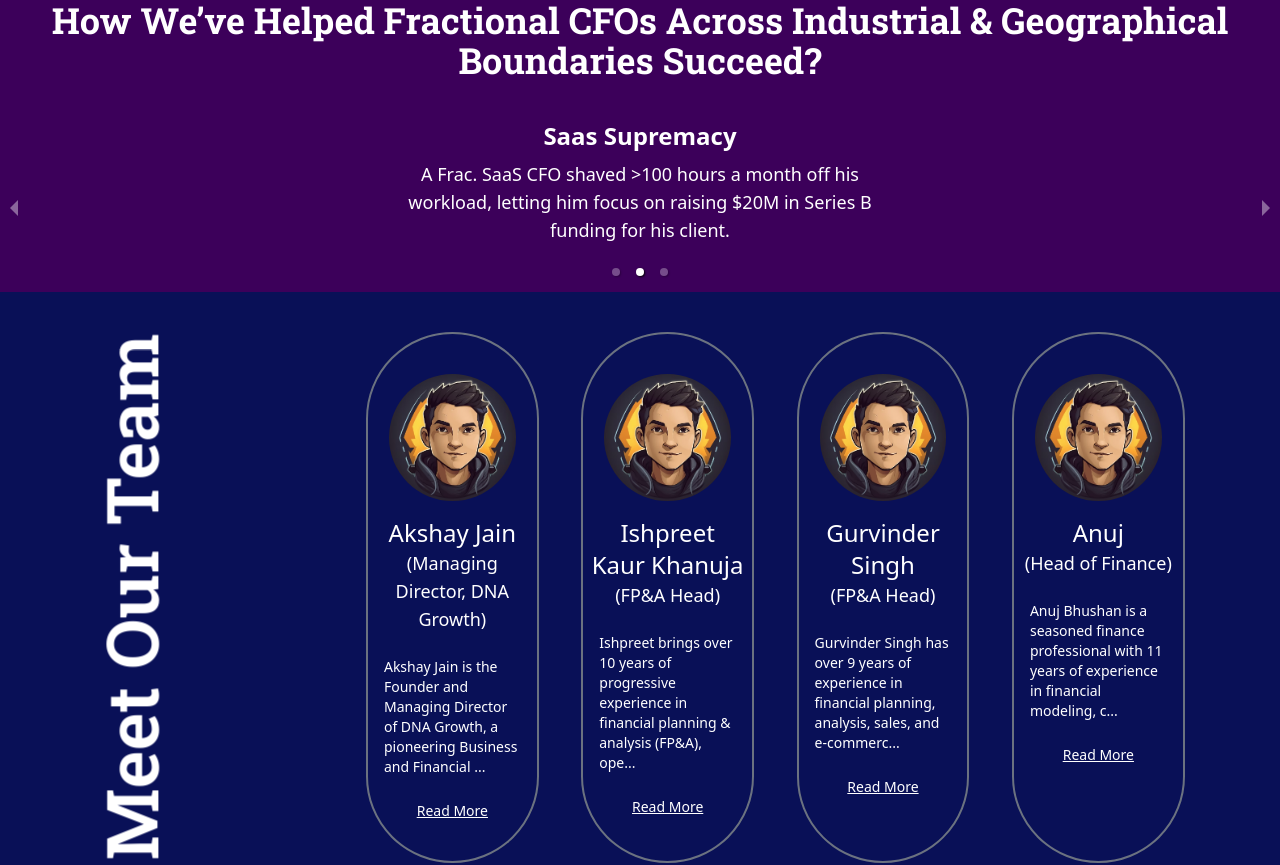
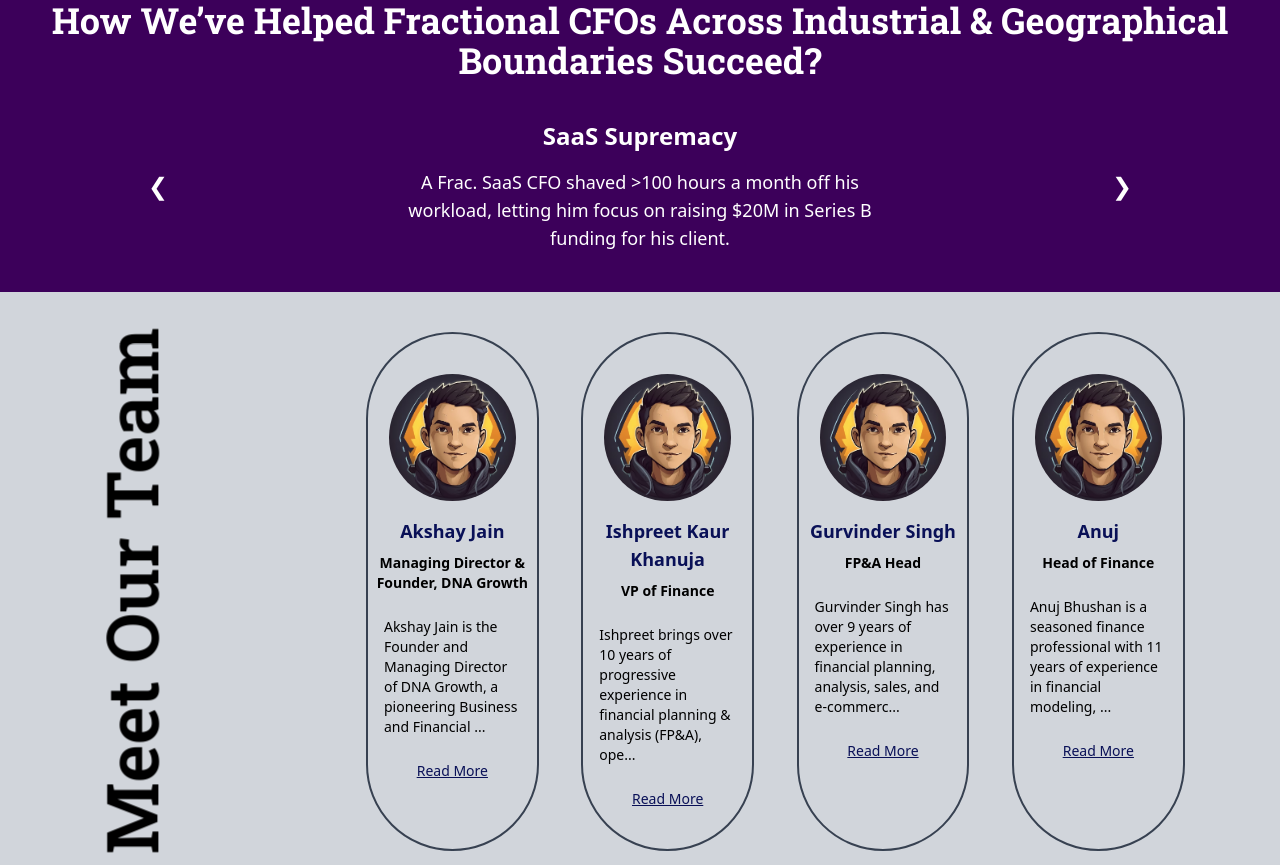
Before and after one commit to vikassinghDnaGrowth/DNA-Growth, a React (Vite) app: page / in a window 1280 px wide. Shown: the part 5000-5865 px from the top of the page. Built offline with nearby package versions, Linux system fonts and the light colour scheme.

Commit message:
in sm device image overlap the  border

```diff
--- a/src/section/Carousel.jsx
+++ b/src/section/Carousel.jsx
@@ -1,25 +1,96 @@
-import React from "react";
-import { Carousel } from "react-responsive-carousel";
-import "react-responsive-carousel/lib/styles/carousel.min.css";
+// import React from "react";
+// import { Carousel } from "react-responsive-carousel";
+// import "react-responsive-carousel/lib/styles/carousel.min.css";
 
-const Carousels = () => {
+// const Carousels = () => {
+//   const data = [
+//     {
+//       title: "Tech tranformation",
+//       description:
+//         "A tech-focused fractional CFO tripled his client base in 8 months after offloading bookkeeping and FP&A to our team.",
+//       titleColor: "text-white",
+//       descriptionColor: "white",
+//     },
+//     {
+//       title: "Saas supremacy",
+//       description:
+//         "A Frac. SaaS CFO shaved >100 hours a month off his workload, letting him focus on raising $20M in Series B funding for his client.",
+//       titleColor: "text-white",
+//       descriptionColor: "white",
+//     },
+//     {
+//       title: "Professional services Success",
+//       description:
+//         "After automating their financial processes with us, a Fractional CFO saved $500K annually for their e-commerce client, boosting retention and profitability.",
+//       titleColor: "text-white",
+//       descriptionColor: "white",
+//     },
+//   ];
+
+//   return (
+//     <>
+//       <div className="text-xl md:text-4xl font-roboto-slab leading-normal font-bold  flex justify-center bg-[#3c005a] py-10 px-2">
+//         <h1 className="  font-roboto-slab text-center capitalize  text-white">
+//           How We’ve Helped Fractional CFOs Across Industrial & geographical
+//           boundaries Succeed?
+//         </h1>
+//       </div>
+//       <Carousel
+//         className="w-full bg-[#3c005a] h-auto "
+//         showStatus={false}
+//         showThumbs={false}
+//         showArrows={true}
+//         infiniteLoop={true}
+//         autoPlay={true}
+//         stopOnHover={true}
+//         swipeable={true}
+//         dynamicHeight={true}
+//         interval={5000} // Set interval for autoplay
+//       >
+//         {data.map((item, index) => (
+//           <div key={index} className="w-full flex justify-center pb-12">
+//             <div className="flex flex-col w-full max-w-lg px-4 ">
+//               <h1
+//                 className={`text-2xl font-bold ${item.titleColor}  text-center capitalize`}
+//               >
+//                 {item.title}
+//               </h1>
+//               <p
+//                 className={`mt-2 text-lg text-${item.descriptionColor} text-center `}
+//               >
+//                 {item.description}
+//               </p>
+//             </div>
+//           </div>
+//         ))}
+//       </Carousel>
+//     </>
+//   );
+// };
+
+// export default Carousels;
+
+import React, { useState, useEffect } from "react";
+
+const Carousel = () => {
+  const [currentIndex, setCurrentIndex] = useState(0);
   const data = [
     {
-      title: "Tech tranformation",
+      title: "Tech Transformation",
       description:
         "A tech-focused fractional CFO tripled his client base in 8 months after offloading bookkeeping and FP&A to our team.",
       titleColor: "text-white",
       descriptionColor: "white",
     },
     {
-      title: "Saas supremacy",
+      title: "SaaS Supremacy",
       description:
         "A Frac. SaaS CFO shaved >100 hours a month off his workload, letting him focus on raising $20M in Series B funding for his client.",
       titleColor: "text-white",
       descriptionColor: "white",
     },
     {
-      title: "Professional services Success",
+      title: "Professional Services Success",
       description:
         "After automating their financial processes with us, a Fractional CFO saved $500K annually for their e-commerce client, boosting retention and profitability.",
       titleColor: "text-white",
@@ -27,138 +98,67 @@ const Carousels = () => {
     },
   ];
 
+  // Change slide every 5 seconds
+  useEffect(() => {
+    const interval = setInterval(() => {
+      setCurrentIndex((prevIndex) => (prevIndex + 1) % data.length);
+    }, 5000);
+    return () => clearInterval(interval); // Clean up interval on component unmount
+  }, [data.length]);
+
+  // Navigate to the previous slide
+  const prevSlide = () => {
+    setCurrentIndex((prevIndex) =>
+      prevIndex === 0 ? data.length - 1 : prevIndex - 1
+    );
+  };
+
+  // Navigate to the next slide
+  const nextSlide = () => {
+    setCurrentIndex((prevIndex) => (prevIndex + 1) % data.length);
+  };
+
   return (
-    <>
-      <div className="text-xl md:text-4xl font-roboto-slab leading-normal font-bold  flex justify-center bg-[#3c005a] py-10 px-2">
-        <h1 className="  font-roboto-slab text-center capitalize  text-white">
-          How We’ve Helped Fractional CFOs Across Industrial & geographical
-          boundaries Succeed?
+    <div className="bg-[#3c005a] py-10 px-2">
+      <div className="text-xl md:text-4xl font-roboto-slab leading-normal font-bold text-center text-white mb-10">
+        <h1 className="capitalize">
+          How We’ve Helped Fractional CFOs Across Industrial & Geographical
+          Boundaries Succeed?
         </h1>
       </div>
-      <Carousel
-        className="w-full bg-[#3c005a] h-auto "
-        showStatus={false}
-        showThumbs={false}
-        showArrows={true}
-        infiniteLoop={true}
-        autoPlay={true}
-        stopOnHover={true}
-        swipeable={true}
-        dynamicHeight={true}
-        interval={5000} // Set interval for autoplay
+
+      <div className="relative max-w-5xl mx-auto ">
+        <div className="flex justify-center ">
+          <div className="flex flex-col w-full max-w-lg px-4 text-center">
+            <h1
+              className={`text-2xl font-bold ${data[currentIndex].titleColor} capitalize mb-4`}
             >
-        {data.map((item, index) => (
-          <div key={index} className="w-full flex justify-center pb-12">
-            <div className="flex flex-col w-full max-w-lg px-4 ">
-              <h1
-                className={`text-2xl font-bold ${item.titleColor}  text-center capitalize`}
-              >
-                {item.title}
+              {data[currentIndex].title}
             </h1>
             <p
-                className={`mt-2 text-lg text-${item.descriptionColor} text-center `}
+              className={`text-lg text-${data[currentIndex].descriptionColor}`}
             >
-                {item.description}
+              {data[currentIndex].description}
             </p>
           </div>
         </div>
-        ))}
-      </Carousel>
-    </>
+
+        {/* Navigation Arrows */}
+        <button
+          onClick={prevSlide}
+          className="absolute top-1/2 left-2 transform -translate-y-1/2   text-white p-3 rounded-full text-2xl hover:bg-opacity-75"
+        >
+          &#10094;
+        </button>
+        <button
+          onClick={nextSlide}
+          className="absolute top-1/2 right-2 transform -translate-y-1/2 text-white p-3 rounded-full text-2xl hover:bg-opacity-75"
+        >
+          &#10095;
+        </button>
+      </div>
+    </div>
   );
 };
 
-export default Carousels;
-
-// import React, { useState, useEffect } from "react";
-
-// const Carousel = () => {
-//   const [currentIndex, setCurrentIndex] = useState(0);
-//   const data = [
-//     {
-//       title: "Tech Transformation",
-//       description:
-//         "A tech-focused fractional CFO tripled his client base in 8 months after offloading bookkeeping and FP&A to our team.",
-//       titleColor: "text-white",
-//       descriptionColor: "white",
-//     },
-//     {
-//       title: "SaaS Supremacy",
-//       description:
-//         "A Frac. SaaS CFO shaved >100 hours a month off his workload, letting him focus on raising $20M in Series B funding for his client.",
-//       titleColor: "text-white",
-//       descriptionColor: "white",
-//     },
-//     {
-//       title: "Professional Services Success",
-//       description:
-//         "After automating their financial processes with us, a Fractional CFO saved $500K annually for their e-commerce client, boosting retention and profitability.",
-//       titleColor: "text-white",
-//       descriptionColor: "white",
-//     },
-//   ];
-
-//   // Change slide every 5 seconds
-//   useEffect(() => {
-//     const interval = setInterval(() => {
-//       setCurrentIndex((prevIndex) => (prevIndex + 1) % data.length);
-//     }, 5000);
-//     return () => clearInterval(interval); // Clean up interval on component unmount
-//   }, [data.length]);
-
-//   // Navigate to the previous slide
-//   const prevSlide = () => {
-//     setCurrentIndex((prevIndex) =>
-//       prevIndex === 0 ? data.length - 1 : prevIndex - 1
-//     );
-//   };
-
-//   // Navigate to the next slide
-//   const nextSlide = () => {
-//     setCurrentIndex((prevIndex) => (prevIndex + 1) % data.length);
-//   };
-
-//   return (
-//     <div className="bg-[#3c005a] py-10 px-2">
-//       <div className="text-xl md:text-4xl font-roboto-slab leading-normal font-bold text-center text-white mb-10">
-//         <h1 className="capitalize">
-//           How We’ve Helped Fractional CFOs Across Industrial & Geographical
-//           Boundaries Succeed?
-//         </h1>
-//       </div>
-
-//       <div className="relative max-w-5xl mx-auto">
-//         <div className="flex justify-center pb-12">
-//           <div className="flex flex-col w-full max-w-lg px-4 text-center">
-//             <h1
-//               className={`text-2xl font-bold ${data[currentIndex].titleColor} capitalize mb-4`}
-//             >
-//               {data[currentIndex].title}
-//             </h1>
-//             <p
-//               className={`text-lg text-${data[currentIndex].descriptionColor}`}
-//             >
-//               {data[currentIndex].description}
-//             </p>
-//           </div>
-//         </div>
-
-//         {/* Navigation Arrows */}
-//         <button
-//           onClick={prevSlide}
-//           className="absolute top-1/2 left-4 transform -translate-y-1/2   text-white p-3 rounded-full text-2xl hover:bg-opacity-75"
-//         >
-//           &#10094;
-//         </button>
-//         <button
-//           onClick={nextSlide}
-//           className="absolute top-1/2 right-4 transform -translate-y-1/2 text-white p-3 rounded-full text-2xl hover:bg-opacity-75"
-//         >
-//           &#10095;
-//         </button>
-//       </div>
-//     </div>
-//   );
-// };
-
-// export default Carousel;
+export default Carousel;
--- a/src/section/Team.jsx
+++ b/src/section/Team.jsx
@@ -89,13 +89,29 @@ import avatar from "../assets/avtar.avif";
 const teamMembers = [
   {
     name: "Akshay Jain",
-    title: "Managing Director, DNA Growth",
-    description: `Akshay Jain is the Founder and Managing Director of DNA Growth, a pioneering Business and Financial Planning Organization operational in the US, Canada, Dubai, and India (30+ countries). With a cross-functional team of 150+ experts made up of highly experienced CFOs, controllers, FP&A specialists, and financial consultants, Jain is able to streamline and deliver a finance & analytics capability that propels organizations to achieve their goals and beyond. He holds a postgraduate degree in Finance and Financial Management Services from The Institute of Chartered Accountants of India. With 12+ years of experience in business and financial consulting, his vision is to be clients’ trusted partners in sustainable long-term growth. Jain is further associated with The Seed Transformation Program (STP) by Stanford’s Graduate School of Business.`,
+    title: "Managing Director & Founder, DNA Growth",
+    description: `Akshay Jain is the Founder and Managing Director of DNA Growth, a
+pioneering Business and Financial Planning Organization operational in the
+US, Canada, Dubai, and India (30+ countries). With a cross-functional team
+of 150+ experts made up of highly experienced CFOs, controllers, FP&A
+specialists, and financial consultants, Jain is able to streamline and deliver a
+finance & analytics capability that propels organizations to achieve their
+goals and beyond.
+He holds a postgraduate degree in Finance and Financial Management
+Services from The Institute of Chartered Accountants of India. With 12+
+years of experience in business and financial consulting, his vision is to be
+clients’ trusted partners in sustainable long-term growth. Jain is further
+associated with The Seed Transformation Program (STP) by Stanford’s
+Graduate School of Business.
+`,
   },
   {
     name: "Ishpreet Kaur Khanuja",
-    title: "FP&A Head",
-    description: `Ishpreet brings over 10 years of progressive experience in financial planning & analysis (FP&A), operations, and product management across diverse industries. As Head of FP&A at DNA Growth, she has a proven track record of driving significant improvements in financial performance and operational efficiency for global clients, especially D2C. Her expertise lies in Financial Data Management, Strategic Budgeting & Forecasting, and Analytics to guide business decisions and ensure financial well-being. Previously, she worked for Deloitte and Thomson Reuters, specializing in revenue and pipeline analysis, performance management reporting, and sales review analysis for the Middle East.`,
+    title: "VP of Finance",
+    description: `Ishpreet brings over 10 years of progressive experience in financial planning & analysis (FP&A), operations, and product management across diverse industries. As Head of FP&A at DNA Growth, she has a proven track record of driving significant improvements in financial performance and operational efficiency for global clients, especially D2C.
+
+Her expertise lies in Financial Data Management, Strategic Budgeting & Forecasting, and Analytics to guide business decisions and ensure financial well-being. Previously, she worked for Deloitte and Thomson Reuters, specializing in revenue and pipeline analysis, performance management reporting, and sales review analysis for the Middle East.
+`,
   },
   {
     name: "Gurvinder Singh",
@@ -105,7 +121,11 @@ const teamMembers = [
   {
     name: "Anuj",
     title: "Head of Finance",
-    description: `Anuj Bhushan is a seasoned finance professional with 11 years of experience in financial modeling, corporate strategy, and project management. As Manager of Finance at DNA Growth, he leads a team that delivers financial due diligence, models, and budgets for clients across various industries, including tech, pharma, and manufacturing. Anuj's previous roles included strategic advisory and financial management at PricewaterhouseCoopers and ICRA Analytics, where he provided regulatory and policy advisory to state utilities and public sector units. He holds an MBA in Finance from Xavier Institute of Management Bhubaneswar and a B.Tech in Electrical & Electronics Engineering from Kalinga Institute of Industrial Technology. Anuj combines technical expertise with solid business acumen to drive well-planned and strategic initiatives.`,
+    description: `
+Anuj Bhushan is a seasoned finance professional with 11 years of experience in financial modeling, corporate strategy, and project management. As Manager of Finance at DNA Growth, he leads a team that delivers financial due diligence, models, and budgets for clients across various industries, including tech, pharma, and manufacturing.
+
+Anuj's previous roles included strategic advisory and financial management at PricewaterhouseCoopers and ICRA Analytics, where he provided regulatory and policy advisory to state utilities and public sector units. He holds an MBA in Finance from Xavier Institute of Management Bhubaneswar and a B.Tech in Electrical & Electronics Engineering from Kalinga Institute of Industrial Technology. Anuj combines technical expertise with solid business acumen to drive well-planned and strategic initiatives.
+`,
   },
 ];
 
@@ -117,24 +137,24 @@ const TeamCard = ({ member }) => {
   const closeModal = () => setIsModalOpen(false);
 
   return (
-    <div className="border-2 border-gray-500 sm:rounded-full rounded-3xl text-white flex flex-col items-center  py-10 w-10/12 lg:w-10/12 md:w-8/12 h-full  sm:min-h-[65vh] hover:bg-gray-800  hover:text-white">
-      <div className="flex justify-center mb-4">
+    <div className="border-2 border-gray-700 sm:rounded-full rounded-3xl text-white flex flex-col items-center  py-10 w-10/12 lg:w-10/12 md:w-8/12    hover:bg-white   hover:text-black  relative">
+      <div className="flex justify-center mb-4 absolute sm:static  -top-[16%] sm:-top-0  ">
         <img
           src={avatar}
           alt={`${name}'s avatar`}
-          className="w-1/4 md:w-9/12 rounded-full"
+          className="w-1/4 md:w-9/12 rounded-full  "
         />
       </div>
-      <div className="flex flex-col items-center mb-2 text-center px-2">
-        <h1 className="text-xl md:text-2xl">{name}</h1>
-        <p className="text-sm md:text-lg  ">({title})</p>
+      <div className="flex flex-col items-center mb-2 text-center px-2 pt-10 sm:pt-0">
+        <h1 className="text-lg mb-2 font-semibold text-customBlue">{name}</h1>
+        <p className="text-sm font-semibold  text-black">{title}</p>
       </div>
-      <div className="flex justify-between p-4 w-full  ">
-        <p className="text-xs md:text-sm">{description.substring(0, 100)}...</p>
+      <div className="flex justify-center p-4 w-full   ">
+        <p className="text-sm text-black">{description.substring(0, 100)}...</p>
       </div>
       <button
         onClick={openModal}
-        className="mt-2 text-white underline text-xs md:text-sm "
+        className="mt-2  underline text-xs md:text-sm text-customBlue"
       >
         Read More
       </button>
@@ -169,14 +189,14 @@ const TeamCard = ({ member }) => {
 
 const Team = () => {
   return (
-    <div className="w-full flex flex-col items-center bg-customBlue py-10 ">
+    <div className="w-full flex flex-col items-center bg-gray-300 py-10 ">
       <div className="w-full flex sm:flex-row flex-col gap-2 justify-around ">
-        <div className="w-full sm:w-2/12 lg:w-1/12 flex justify-center items-center   ">
-          <h1 className="sm:-rotate-90 text-4xl sm:text-5xl md:text-7xl font-semibold text-white font-roboto-slab text-nowrap   mb-6 sm:mb-0">
+        <div className="w-full sm:w-2/12 lg:w-1/12 flex justify-center items-center  ">
+          <h1 className="sm:-rotate-90 pb-16 sm:pb-0 text-4xl sm:text-5xl md:text-7xl font-semibold text-black font-roboto-slab text-nowrap   mb-6 sm:mb-0">
             Meet Our Team
           </h1>
         </div>
-        <div className="w-full sm:w-8/12  gap-6 sm:gap-2 grid grid-cols-1 sm:grid-cols-2 lg:grid-cols-4 bg-customBlue justify-items-center ">
+        <div className="w-full sm:w-8/12  gap-20 sm:gap-2 grid grid-cols-1 sm:grid-cols-2 lg:grid-cols-4 bg-transparent justify-items-center ">
           {teamMembers.map((member, index) => (
             <TeamCard key={index} member={member} />
           ))}
```
Lines whose indentation alone changed are shown as unchanged.
